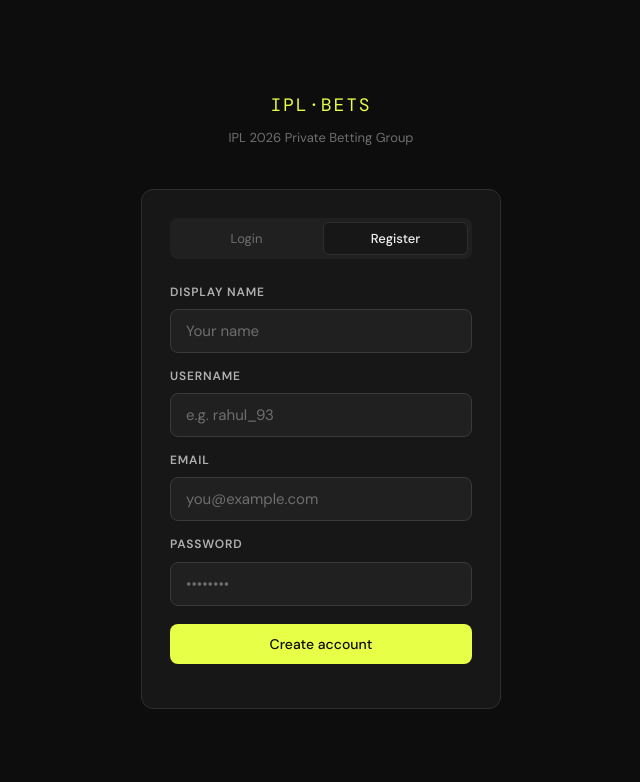
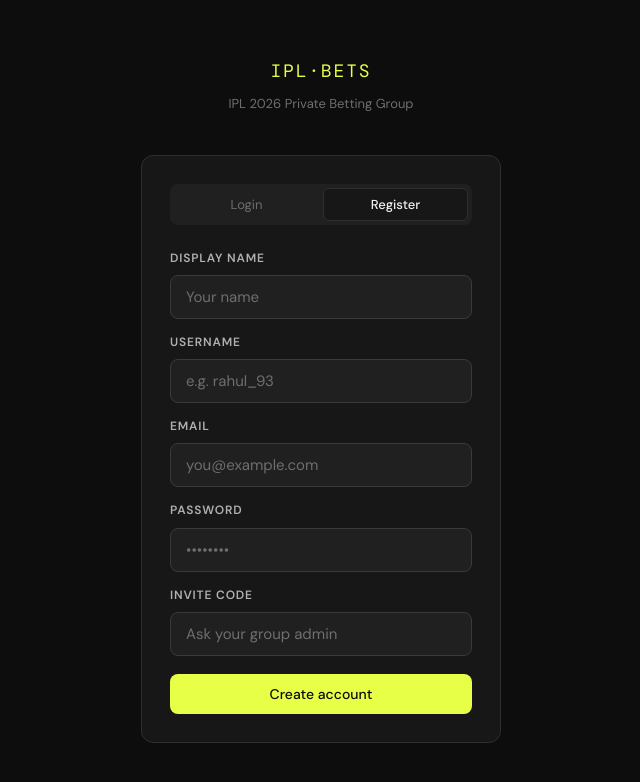
Before and after one commit to potatonot/ipl-bets, a React (Create React App) app: page /#/auth in a window 1280 px wide. Both pictures are taken after a click on the button "Register". Shown: the top 782 px of the page, without its empty margins (319-959 px from the left). Built offline with nearby package versions, Linux system fonts and the light colour scheme; no server answers; the HTML template or start-up script is replaced by a standard one.

Commit message:
add invite code to registration

```diff
--- a/src/pages/AuthPage.js
+++ b/src/pages/AuthPage.js
@@ -1,9 +1,12 @@
 import React, { useState } from 'react';
 import { signIn, signUp } from '../lib/supabase';
 
+// Change this to whatever secret code you want your group to use
+const INVITE_CODE = 'ipl2026';
+
 const AuthPage = () => {
-  const [mode, setMode] = useState('login'); // 'login' | 'register'
-  const [form, setForm] = useState({ email: '', password: '', username: '', displayName: '' });
+  const [mode, setMode] = useState('login');
+  const [form, setForm] = useState({ email: '', password: '', username: '', displayName: '', inviteCode: '' });
   const [error, setError] = useState('');
   const [loading, setLoading] = useState(false);
   const [success, setSuccess] = useState('');
@@ -20,6 +23,12 @@ const AuthPage = () => {
       const { error } = await signIn(form.email, form.password);
       if (error) setError(error.message);
     } else {
+      // Check invite code first
+      if (form.inviteCode.trim().toLowerCase() !== INVITE_CODE.toLowerCase()) {
+        setError('Invalid invite code. Ask the group admin for access.');
+        setLoading(false);
+        return;
+      }
       if (!form.username.match(/^[a-z0-9_]{3,20}$/i)) {
         setError('Username must be 3–20 chars, letters/numbers/underscore only');
         setLoading(false);
@@ -27,7 +36,7 @@ const AuthPage = () => {
       }
       const { error } = await signUp(form.email, form.password, form.username, form.displayName || form.username);
       if (error) setError(error.message);
-      else setSuccess('Account created! Check your email to confirm, then sign in.');
+      else setSuccess('Account created! You can now sign in.');
     }
 
     setLoading(false);
@@ -42,7 +51,6 @@ const AuthPage = () => {
       padding: '20px',
     }}>
       <div style={{ width: '100%', maxWidth: '360px' }}>
-        {/* Logo */}
         <div style={{ textAlign: 'center', marginBottom: '40px' }}>
           <div style={{
             fontFamily: 'var(--font-mono)',
@@ -58,9 +66,7 @@ const AuthPage = () => {
           </div>
         </div>
 
-        {/* Card */}
         <div className="card" style={{ padding: '28px' }}>
-          {/* Tabs */}
           <div style={{
             display: 'flex',
             gap: '4px',
@@ -144,6 +150,19 @@ const AuthPage = () => {
               />
             </div>
 
+            {mode === 'register' && (
+              <div className="form-group">
+                <label className="form-label">Invite Code</label>
+                <input
+                  className="form-input"
+                  placeholder="Ask your group admin"
+                  value={form.inviteCode}
+                  onChange={set('inviteCode')}
+                  required
+                />
+              </div>
+            )}
+
             {error && <div className="alert alert-error">{error}</div>}
             {success && <div className="alert alert-success">{success}</div>}
 
@@ -153,14 +172,12 @@ const AuthPage = () => {
               style={{ marginTop: '4px', padding: '11px' }}
               disabled={loading}
             >
-              {loading ? <><span className="spinner" style={{ borderTopColor: 'var(--bg)' }} /> Loading...</> : (mode === 'login' ? 'Sign in' : 'Create account')}
+              {loading
+                ? <><span className="spinner" style={{ borderTopColor: 'var(--bg)' }} /> Loading...</>
+                : (mode === 'login' ? 'Sign in' : 'Create account')
+              }
             </button>
           </form>
-
-          {mode === 'register' && (
-            <p style={{ fontSize: '11px', color: 'var(--text-3)', marginTop: '16px', textAlign: 'center', lineHeight: 1.5 }}>
-            </p>
-          )}
         </div>
       </div>
     </div>
```
